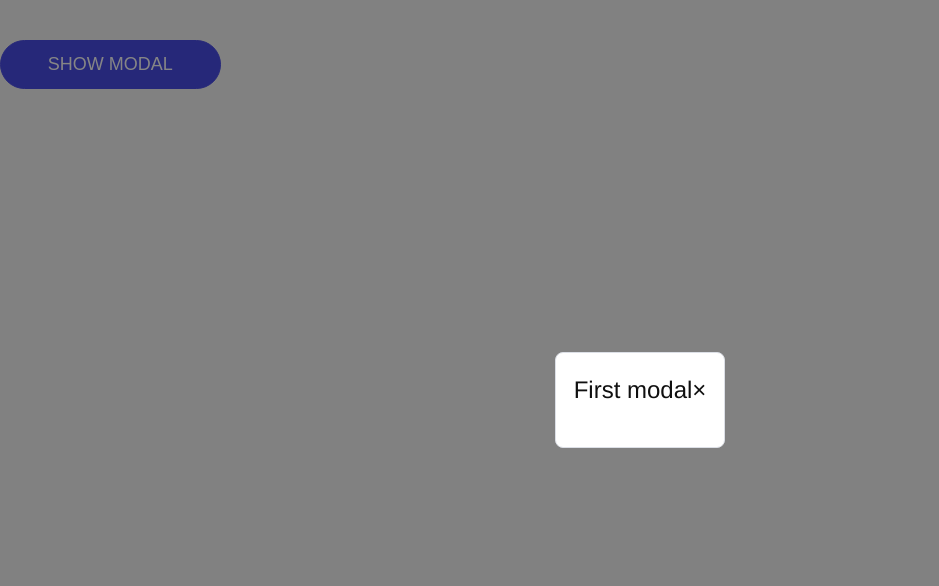
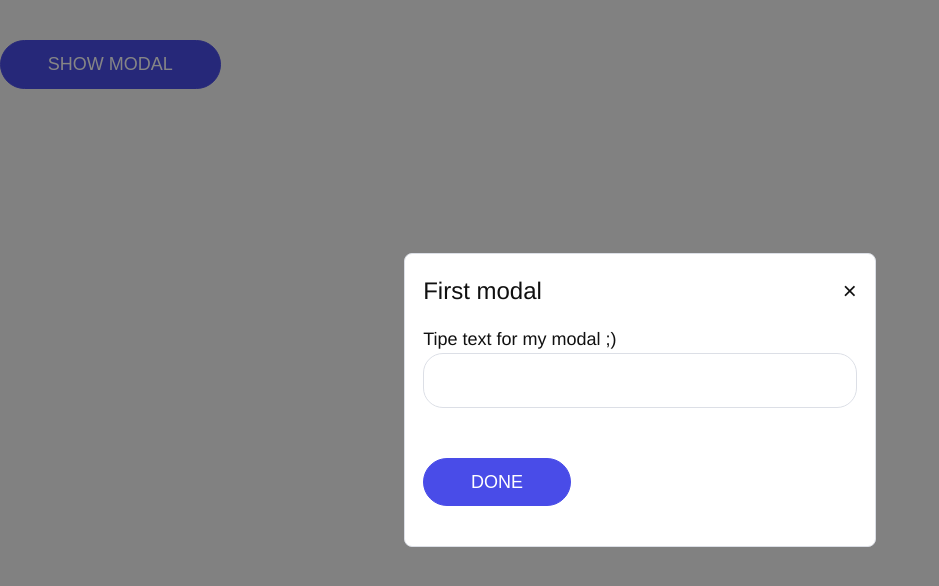
Before and after one commit to zawadzki2778/vue_modal-validation, a Vue app: page / in a window 1280 px wide. Both pictures are taken after a click on the button "SHOW MODAL". Shown: the top 586 px of the page, without its empty margins (0-939 px from the left). Built offline with nearby package versions, Linux system fonts and the light colour scheme.

Commit message:
added slot and animation for modal

```diff
--- a/src/App.vue
+++ b/src/App.vue
@@ -3,12 +3,20 @@
     <div class="wrapper-container">
       <section>
         <div class="container">
-          <button class="btn btnPrimary" @click="modalFirst =! modalFirst">Show modal</button>
+          <button class="btn btnPrimary" @click="modalFirst = !modalFirst">
+            Show modal
+          </button>
           <Modal
-          title="First modal"
-          v-if="modalFirst"
-          @close="modalFirst =! modalFirst"
-          />
+            title="First modal" v-show="modalFirst" @close="modalFirst =!
+            modalFirst">
+            <div slot="body">
+              <p>Tipe text for my modal ;)</p>
+              <input type="text"/>
+              <button class="btn btnPrimary" @click="modalFirst = !modalFirst">
+                Done
+              </button>
+            </div>
+          </Modal>
         </div>
       </section>
     </div>
--- a/src/components/Modal.vue
+++ b/src/components/Modal.vue
@@ -1,12 +1,17 @@
 <template>
+  <transition name="modal">
     <div class="modal__wrapper" @click="$emit('close')">
       <div class="modal-content" @click.stop="">
         <div class="modal-header">
           <span class="modal-title">{{ title }}</span>
           <span class="button-close" @click="$emit('close')">×</span>
         </div>
+        <div class="modal-body">
+          <slot name="body"></slot>
         </div>
       </div>
+    </div>
+  </transition>
 </template>
 
 <script>
@@ -27,6 +32,15 @@ export default {
 </script>
 
 <style lang="scss" scoped>
+/* ------- animation -------- */
+.modal-enter, .modal-leave-active {
+  opacity: 0;
+}
+.modal-enter .modal-content,
+.modal-leave-active .modal-leave-active {
+  transform: scale(1.2);
+}
+/* ------ END animation ------ */
 .modal__wrapper {
   display: flex;
   justify-content: center;
@@ -65,6 +79,7 @@ export default {
   }
 }
 .modal-body {
-  text-align: center;
+  text-align: left;
 }
+
 </style>
```
Lines whose indentation alone changed are shown as unchanged.
